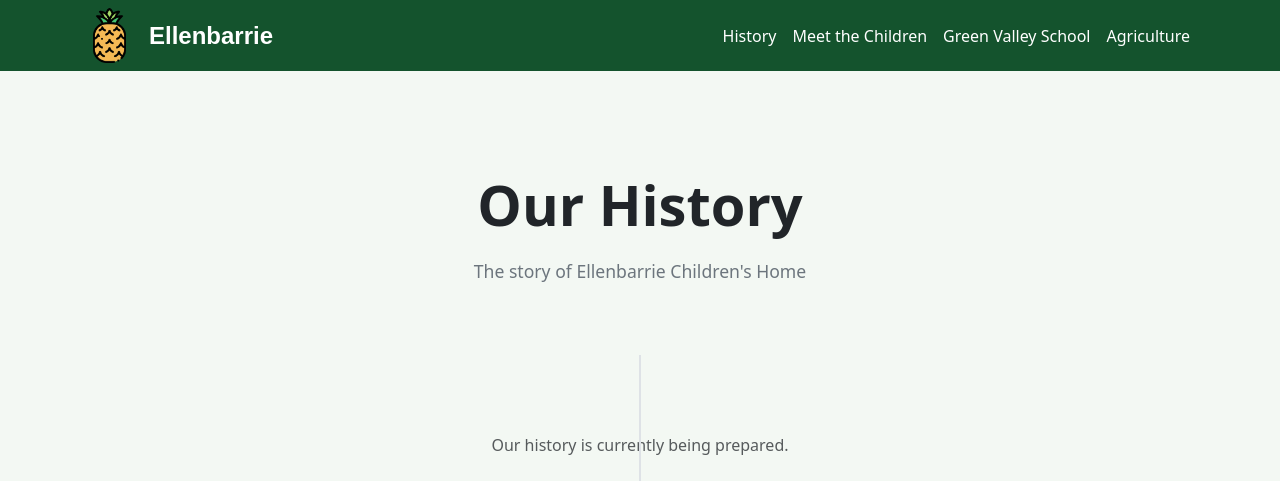
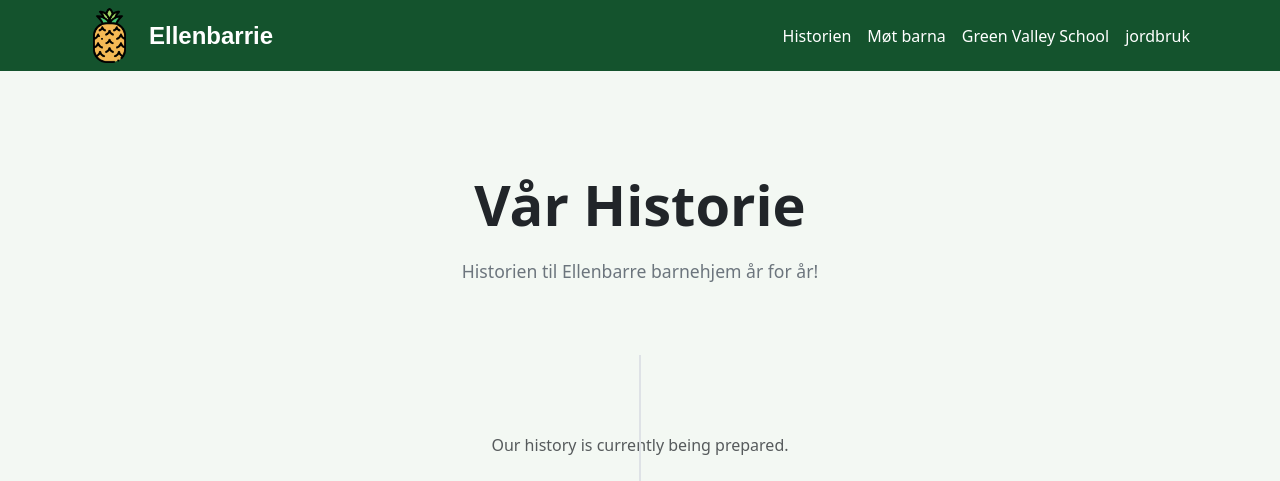
Before and after one commit to larslover/ellenbarrie, a Django app: page /history/ in a window 1280 px wide. Shown: the top 481 px of the page. Run offline with Django 5.2, Linux system fonts and the light colour scheme; data that the repository does not hold is empty.

Commit message:
lage på norsk

```diff
--- a/core/templates/core/history.html
+++ b/core/templates/core/history.html
@@ -1,7 +1,7 @@
 {% extends "base.html" %}
 
 {% block title %}
-History | Ellenbarrie Children's Home
+Historie | Ellenbarrie barnehjem
 {% endblock %}
 
 
@@ -239,11 +239,11 @@ History | Ellenbarrie Children's Home
     <div class="container">
 
         <h1>
-            Our History
+            Vår Historie
         </h1>
 
         <p>
-            The story of Ellenbarrie Children's Home
+           Historien til Ellenbarre barnehjem år for år!
         </p>
 
     </div>
--- a/templates/base.html
+++ b/templates/base.html
@@ -270,7 +270,7 @@
                             class="nav-link"
                             href="{% url 'history' %}"
                         >
-                            History
+                            Historien
                         </a>
 
                     </li>
@@ -280,7 +280,7 @@
                           class="nav-link"
                           href="{% url 'children' %}"
                       >
-                          Meet the Children
+                        Møt barna
                       </a>
 
                   </li>
@@ -306,7 +306,7 @@
                             class="nav-link"
                             href="{% url 'farming' %}"
                         >
-                            Agriculture
+                            jordbruk
                         </a>
 
                     </li>
```
